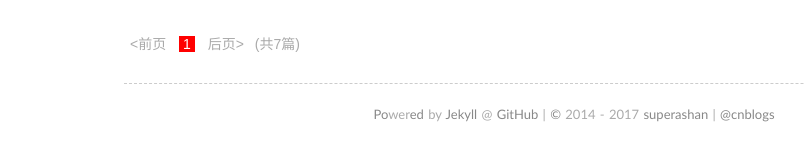
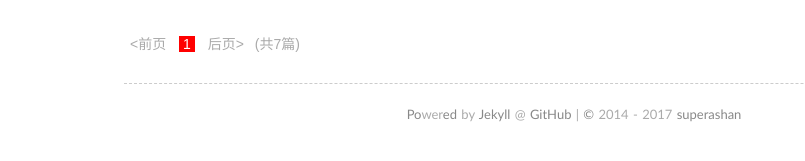
Before and after one commit to SuperAshan/SuperAshan.github.io, a Jekyll site: the page built from index.html, in a window 1280 px wide. Shown: the part 653-814 px from the top of the page, without its empty margins (66-871 px from the left). Built offline with Jekyll 4.4.1, drawn with Linux system fonts in a browser that asks for light colours; some web fonts are replaced; the list of posts is cut into pages by our own code; comment, search, counter and statistics services are not loaded.

```diff
--- a/_layouts/default.html
+++ b/_layouts/default.html
@@ -38,7 +38,7 @@
         <p><small>
             <a href="http://github.com/{{ site.github }}/hustcat.github.io/new/gh-pages/_posts" target="_blank" title="撰写文章">Po</a>wer<a href="http://github.com/{{ site.github }}/hustcat.github.io/edit/gh-pages/{{ page.path }}" target="_blank" title="编辑页面">ed</a> by <a href="http://jekyllrb.com" target="_blank">Jekyll</a> @ <a href="http://github.com/{{ site.github }}/hustcat.github.io" target="_blank" title="项目主页">GitHub</a>
              | <a rel="license" href="http://creativecommons.org/licenses/by-sa/3.0/cn/" target="_blank" title="许可协议">©</a> 2014 - {{site.time | date:"%Y"}} <a href="/about/">{{ site.author }}</a>
-             | <a href="http://hustcat.cnblogs.com" target="_blank">@cnblogs</a>
+             <!--| <a href="http://hustcat.cnblogs.com" target="_blank">@cnblogs</a>-->
 {% if site.beian %}
              | <a href="http://www.miibeian.gov.cn" target="_blank">{{ site.beian }}</a>
 {% endif %}
```
Also changed, not shown: 1 other file.
